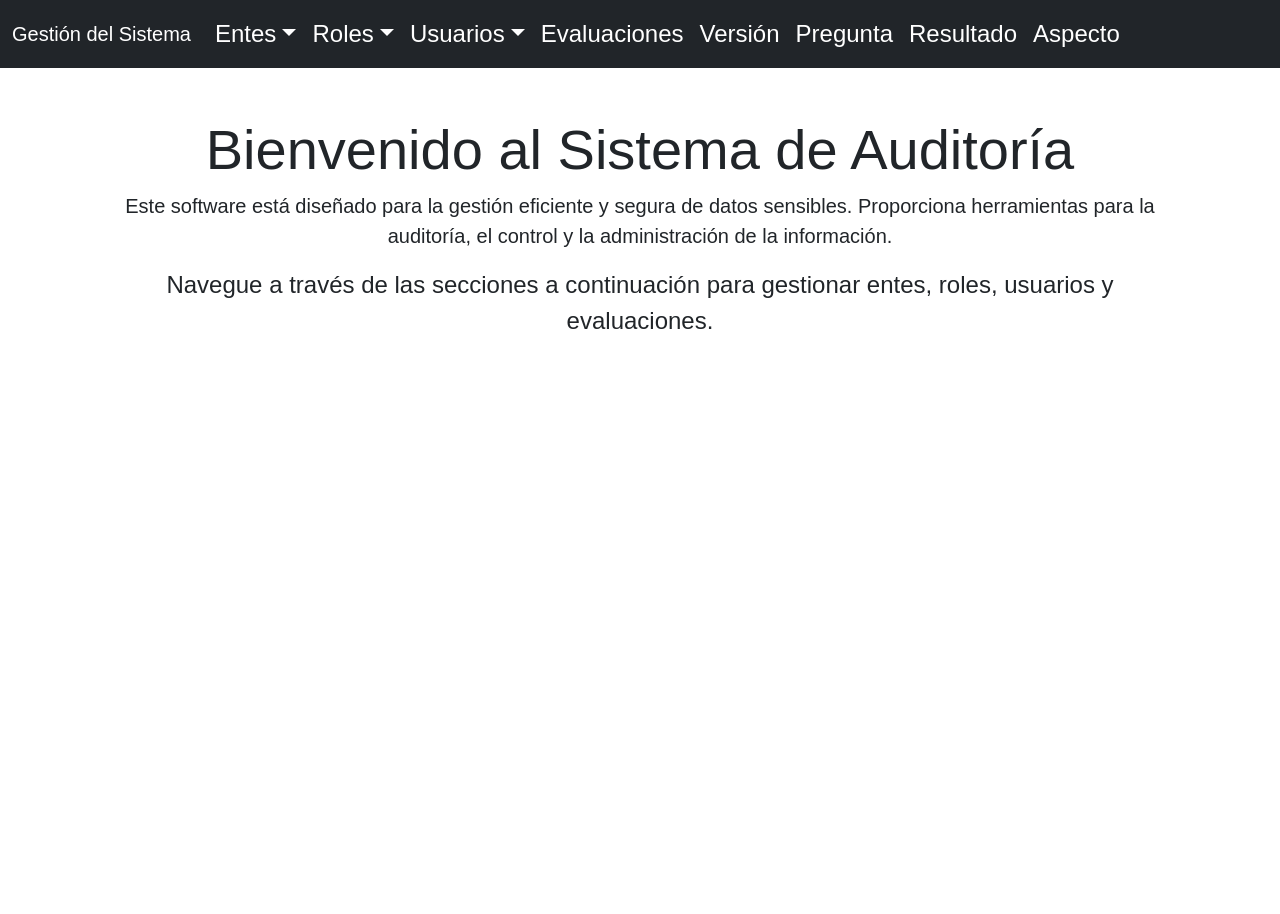
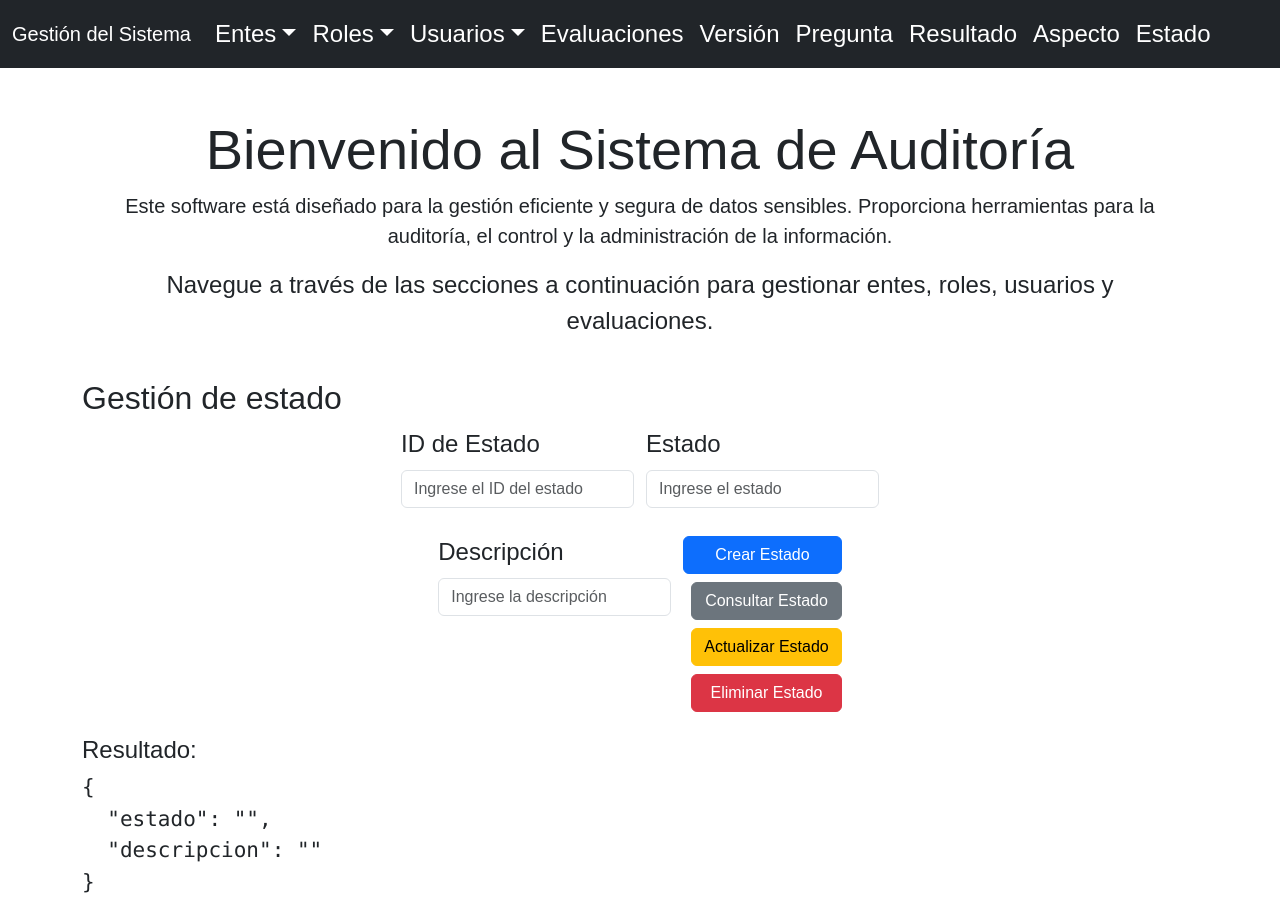
Before and after one commit to jrnature/proDapp, a React (Vite) app in the folder src/proDapp_frontend/: page /estado in a window 1280 px wide. Before the commit the page ends 800 px from the top, so only its background shows below. Built offline with nearby package versions, Linux system fonts and the light colour scheme.

Commit message:
Estado.jsx funcionando

```diff
--- a/src/proDapp_frontend/src/App.jsx
+++ b/src/proDapp_frontend/src/App.jsx
@@ -20,6 +20,7 @@ import Version from './components/Version.jsx';
 import Pregunta from './components/Pregunta.jsx';
 import Resultado from './components/Resultado.jsx'
 import Aspecto from './components/Aspecto.jsx'
+import Estado from './components/Estado.jsx';
 import { entes } from '../../declarations/entes/index.js';
 import { roles } from '../../declarations/roles/index.js';
 import { usuario } from '../../declarations/usuario/index.js';
@@ -210,6 +211,10 @@ const App = () => {
               <li className="nav-item">
                 <Link className="nav-link text-white" to="/aspecto">Aspecto</Link>
               </li>
+              {/* Enlace para Aspecto */}
+              <li className="nav-item">
+                <Link className="nav-link text-white" to="/estado">Estado</Link>
+              </li>
 
 
             </ul>
@@ -252,6 +257,7 @@ const App = () => {
         <Route path="/pregunta" element={<Pregunta />} />
         <Route path="/resultado" element={<Resultado />} />
         <Route path="/aspecto" element={<Aspecto />} />
+        <Route path="/estado" element={<Estado />} />
       </Routes>
     </Router>
   );
--- /dev/null
+++ b/src/proDapp_frontend/src/components/Estado.jsx
@@ -0,0 +1,115 @@
+import React, { useState } from 'react';
+import { Button, Form, Alert } from 'react-bootstrap';
+import { evaluacionIntegral } from '../../../declarations/evaluacionIntegral/index';
+
+const Estado = () => {
+  const [idEstado, setidEstado] = useState('');
+  const [datos, setDatos] = useState({
+    estado: '',
+    descripcion: ''
+  });
+  const [message, setMessage] = useState('');
+  const [response, setResponse] = useState('');
+
+  const handleInputChange = (e) => {
+    const { name, value } = e.target;
+    setDatos(prevState => ({ ...prevState, [name]: value }));
+  };
+
+  const handleIdEstadoChange = (e) => {
+    setidEstado(e.target.value);
+  };
+
+  const handleCreate = async () => {
+    try {
+      await evaluacionIntegral.newEstado(parseInt(idEstado), datos);
+      setMessage('Estado creado con éxito.');
+    } catch (error) {
+      setMessage('Error al crear el estado.');
+    }
+  };
+
+  const handleGet = async () => {
+    try {
+      const result = await evaluacionIntegral.getEstado(parseInt(idEstado));
+      setDatos(result);
+      setMessage('Estado consultada con éxito.');
+    } catch (error) {
+      setMessage('Error al consultar el estado.');
+    }
+  };
+
+  const handleUpdate = async () => {
+    try {
+      await evaluacionIntegral.updateEstado(parseInt(idEstado), datos);
+      setMessage('Estado actualizado con éxito.');
+    } catch (error) {
+      setMessage('Error al actualizar el estado.');
+    }
+  };
+
+  const handleDelete = async () => {
+    try {
+      await evaluacionIntegral.deleteEstado(parseInt(idEstado));
+      setMessage('Estado eliminado con éxito.');
+      setDatos({
+        estado: '',
+        descripcion: ''
+      });
+    } catch (error) {
+      setMessage('Error al eliminar el estado.');
+    }
+  };
+
+  return (
+    <div className="container mt-4">
+      <h2>Gestión de estado</h2>
+      {message && <Alert variant="info">{message}</Alert>}
+      <Form>
+        <Form.Group controlId="idEstado">
+          <Form.Label>ID de Estado</Form.Label>
+          <Form.Control
+            type="number"
+            placeholder="Ingrese el ID del estado"
+            value={idEstado}
+            onChange={handleIdEstadoChange}
+          />
+        </Form.Group>
+        <Form.Group controlId="nombre">
+          <Form.Label>Estado</Form.Label>
+          <Form.Control
+            type="text"
+            name="estado"
+            placeholder="Ingrese el estado"
+            value={datos.estado}
+            onChange={handleInputChange}
+          />
+        </Form.Group>
+        <Form.Group controlId="descripcion">
+          <Form.Label>Descripción</Form.Label>
+          <Form.Control
+            type="text"
+            name="descripcion"
+            placeholder="Ingrese la descripción"
+            value={datos.descripcion}
+            onChange={handleInputChange}
+          />
+        </Form.Group>
+        <Form.Group className="mt-3">
+          <div className="d-grid gap-2">
+            <Button variant="primary" onClick={handleCreate}>Crear Estado</Button>
+            <Button variant="secondary" className="ms-2" onClick={handleGet}>Consultar Estado</Button>
+            <Button variant="warning" className="ms-2" onClick={handleUpdate}>Actualizar Estado</Button>
+            <Button variant="danger" className="ms-2" onClick={handleDelete}>Eliminar Estado</Button>
+          </div>
+        </Form.Group>
+      </Form>
+      <div className="mt-4">
+        <h4>Resultado:</h4>
+        <pre>{JSON.stringify(datos, null, 2)}</pre>
+      </div>
+    </div>
+  );
+};
+
+export default Estado;
```
